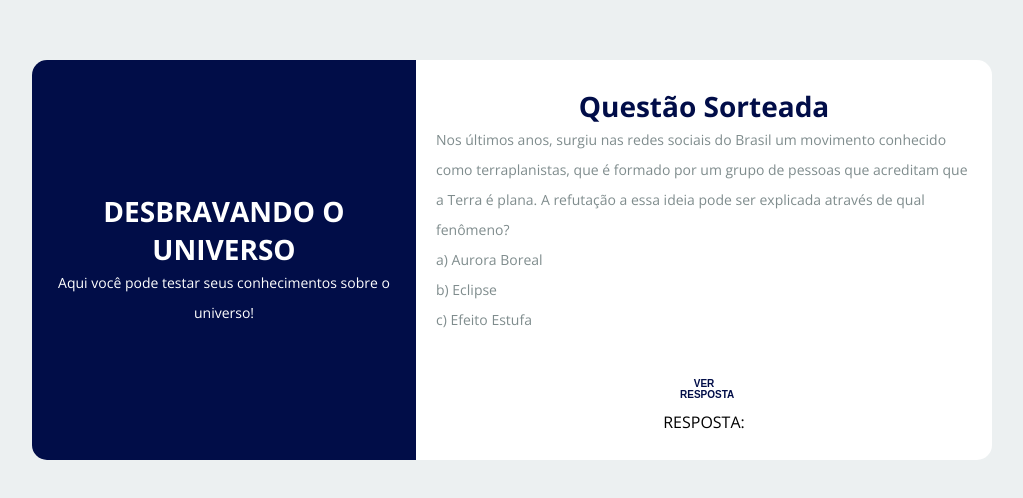
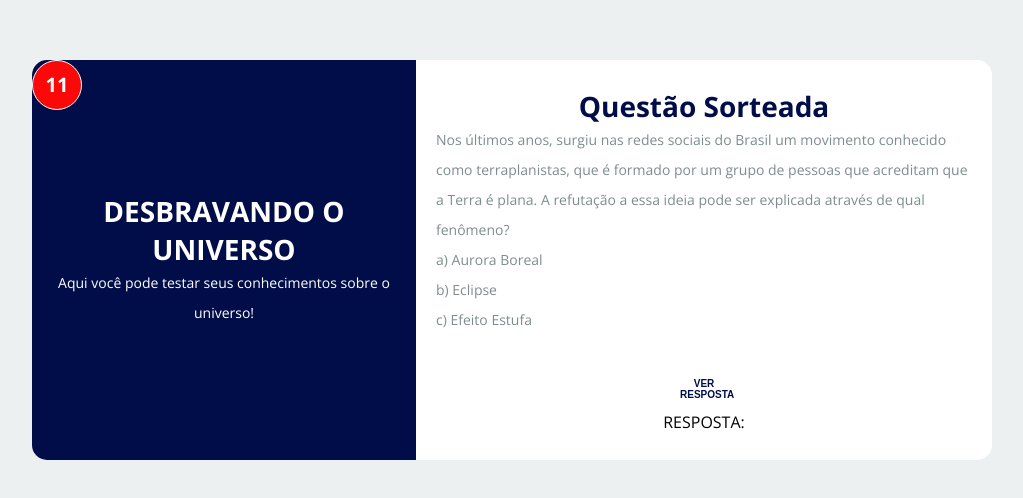
Before and after one commit to DanielRodri87/DesbravandoUniverso, a website: page JavaScript/sorteiopergunta.html in a window 1280 px wide. Shown: the part 140-638 px from the top of the page, without its empty margins (128-1151 px from the left). Drawn offline with nearby package versions, Linux system fonts and the light colour scheme.

Commit message:
Cronometro_pergunta

```diff
--- a/JavaScript/sorteiopergunta.html
+++ b/JavaScript/sorteiopergunta.html
@@ -10,6 +10,7 @@
     <div class="container">
         <div class="content first-content">
             <div class="first-column">
+                <h2 id="cronometro">15</h2>
                 <h2 class="title title-primary">DESBRAVANDO O UNIVERSO</h2>
                 <p class="description description-primary">Aqui você pode testar seus conhecimentos sobre o universo!</p>
         </div>
@@ -36,7 +37,21 @@
     p{
         /* espaçar entre as bordas */
         padding: 0 20px;
+    }
 
+    #cronometro{
+        border-radius: 50%;
+        padding: 10px;
+        width: 50px;
+        height: 50px;
+        font-size: 20px;
+        color: #fff;
+        background-color: #fb0808;
+        border: 1px solid #fff;
+
+        position: absolute;
+        top: 0;
+        left: 0;
     }
     .container {
         display: flex;
@@ -423,6 +438,17 @@
         document.getElementById("resposta").innerHTML = resposta;
     })
 
+    // Cronometro de 15 segundos
+    var segundos = 15;
+    var cronometro = setInterval(function(){
+        document.getElementById("cronometro").innerHTML = segundos;
+        segundos--;
+        if(segundos < 0){
+            clearInterval(cronometro);
+            // fechar a janela
+            window.close();
+        }
+    }, 1000);
 
 </script>
 </html>
```
